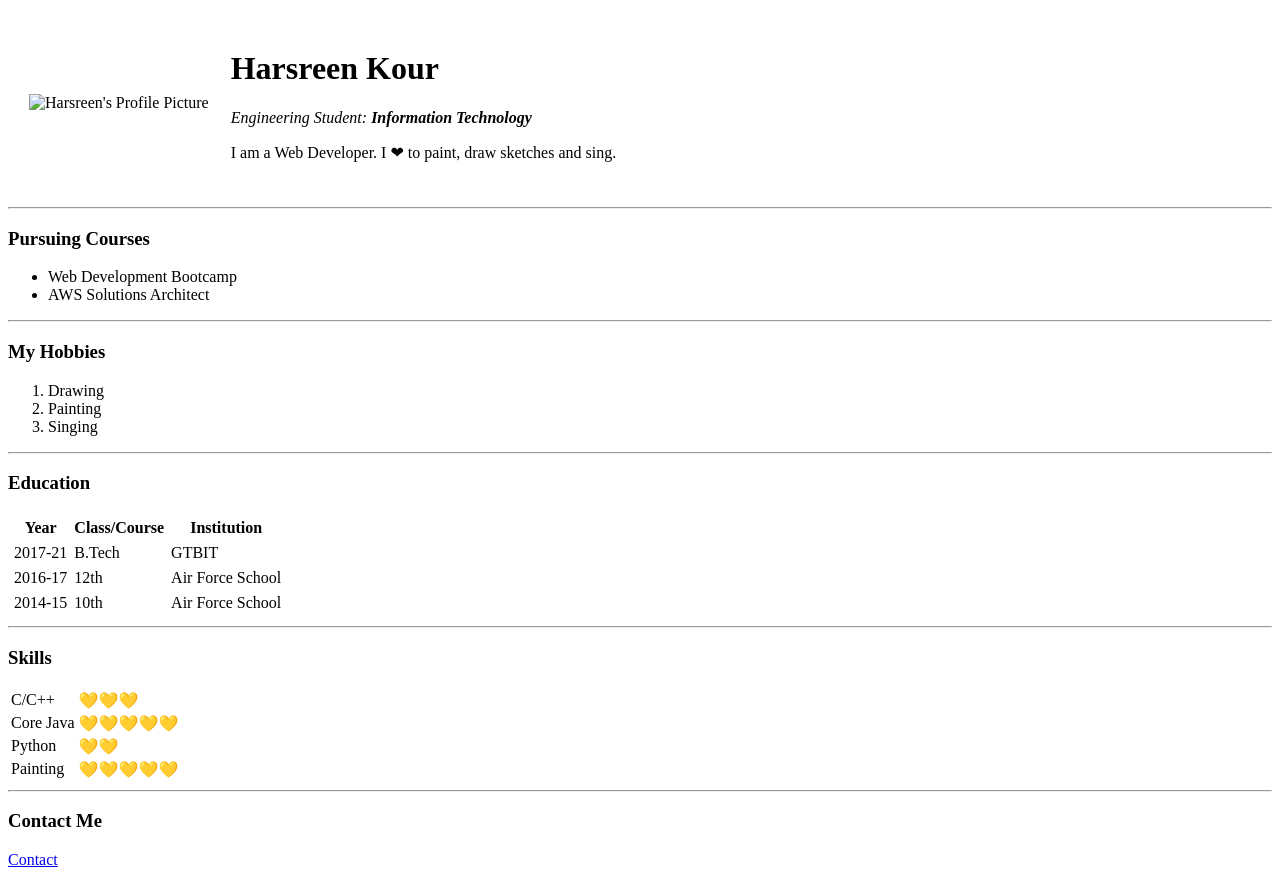
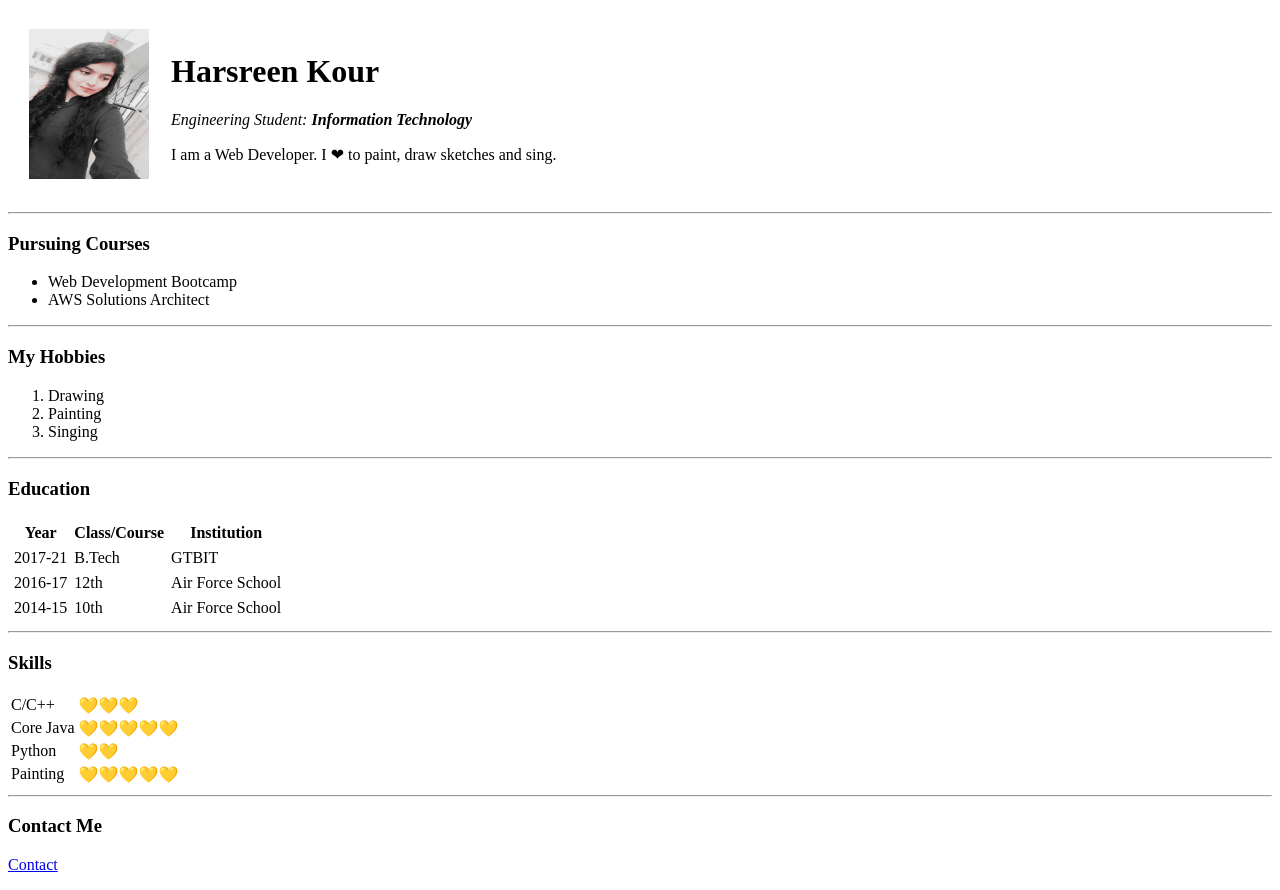
Before and after one commit to HarsreenKour/cv, a plain HTML site: page index.html in a window 1280 px wide. Drawn offline with Linux system fonts and the light colour scheme.

Commit message:
Update index.html

```diff
--- a/index.html
+++ b/index.html
@@ -9,7 +9,7 @@
 <body>
   <table cellspacing="20">
   <tr>
-  <td><img src="images/img1.jpg" height="150" width="120" alt="Harsreen's Profile Picture"></td>
+  <td><img src="img1.jpg" height="150" width="120" alt="Harsreen's Profile Picture"></td>
   <td>
   <h1>Harsreen Kour</h1>
   <p><em>Engineering Student: <strong>Information Technology</strong></em></p>
```
